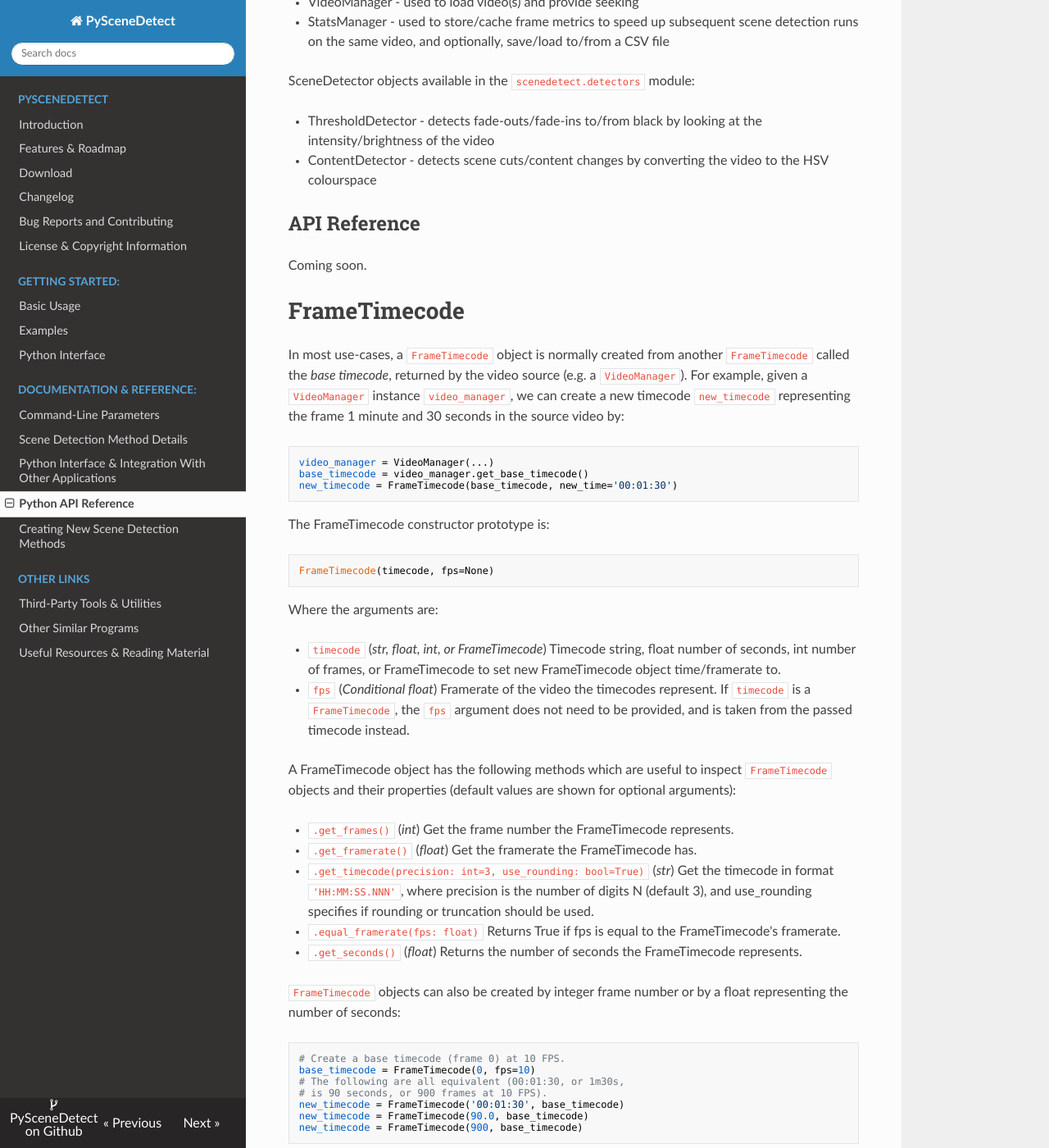
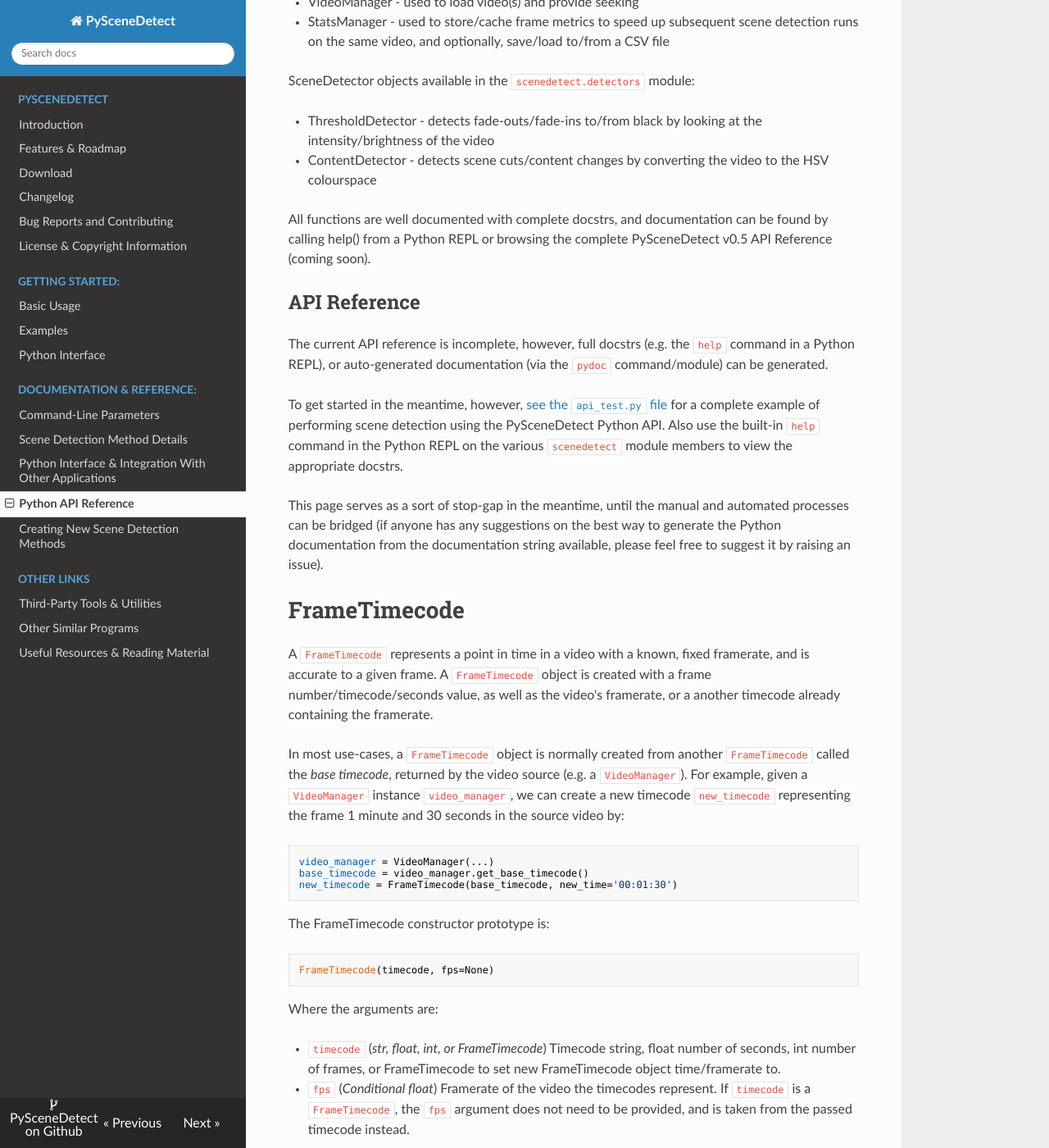
Before and after one commit to vovamushak/PySceneDetect, an MkDocs documentation site: the page built from docs/reference/python-api.md, in a window 1280 px wide and 1400 px high, scrolled down 645 px. Shown: the whole window at 82% size. Built offline with MkDocs 1.6.1, drawn with Linux system fonts in a browser that asks for light colours; nearby versions of some CDN libraries; old or Windows-style settings are respelled for this version of MkDocs; some of the changed text lies outside the part shown.

Commit message:
Update setup.py and update copyright dates.

```diff
--- a/docs/reference/python-api.md
+++ b/docs/reference/python-api.md
@@ -29,16 +29,25 @@ SceneDetector objects available in the `scenedetect.detectors` module:
  - ThresholdDetector - detects fade-outs/fade-ins to/from black by looking at the intensity/brightness of the video
  - ContentDetector - detects scene cuts/content changes by converting the video to the HSV colourspace
 
+ All functions are well documented with complete docstrs, and documentation can be found by calling help() from a Python REPL or browsing the complete PySceneDetect v0.5 API Reference (coming soon).
+
 
 API Reference
 ----------------------------------------------------------
 
 
-Coming soon.
+The current API reference is incomplete, however, full docstrs (e.g. the `help` command in a Python REPL), or auto-generated documentation (via the `pydoc` command/module) can be generated.
+
+To get started in the meantime, however, [see the `api_test.py` file](https://github.com/Breakthrough/PySceneDetect/blob/master/api_test.py) for a complete example of performing scene detection using the PySceneDetect Python API.  Also use the built-in `help` command in the Python REPL on the various `scenedetect` module members to view the appropriate docstrs.
+
+This page serves as a sort of stop-gap in the meantime, until the manual and automated processes can be bridged (if anyone has any suggestions on the best way to generate the Python documentation from the documentation string available, please feel free to suggest it by raising an issue).
+
 
 
 FrameTimecode
 ==========================================================
+
+A `FrameTimecode` represents a point in time in a video with a known, fixed framerate, and is accurate to a given frame.  A `FrameTimecode` object is created with a frame number/timecode/seconds value, as well as the video's framerate, or a another timecode already containing the framerate.
 
 In most use-cases, a `FrameTimecode` object is normally created from another `FrameTimecode` called the *base timecode*, returned by the video source (e.g. a `VideoManager`).  For example, given a `VideoManager` instance `video_manager`, we can create a new timecode `new_timecode` representing the frame 1 minute and 30 seconds in the source video by:
 
@@ -95,3 +104,14 @@ The reason we need a base timecode is because FrameTimecodes have frame-accurate
     timecode_d = FrameTimecode('00:01:30', fps=10)
     # Don't try this in C!
     print(timecode_a == timecode_b == timecode_c == timecode_d)
+
+
+VideoManager
+==========================================================
+
+A `VideoManager` is used to load one or more videos with an interface similar to the OpenCV `VideoCapture` object, but with extended capabilities required for use with the `SceneManager`.  This includes downscaling, seeking, and intuitive interfaces to retrive the video(s) resolution and base timecode (or framerate).
+
+SceneManager
+==========================================================
+
+TODO...
--- a/mkdocs.yml
+++ b/mkdocs.yml
@@ -4,7 +4,7 @@ site_author: "Brandon Castellano"
 
 repo_url: https://github.com/Breakthrough
 repo_name: "PySceneDetect on Github"
-copyright: 'Copyright &copy; 2012-2016 Brandon Castellano.  All rights reserved.<br />Licensed under BSD 2-Clause (see the <a href="https://github.com/Breakthrough/PySceneDetect/blob/master/LICENSE" alt="link to latest LICENSE file on Github">LICENSE file</a> for details).'
+copyright: 'Copyright &copy; 2012-2018 Brandon Castellano.  All rights reserved.<br />Licensed under BSD 2-Clause (see the <a href="https://github.com/Breakthrough/PySceneDetect/blob/master/LICENSE" alt="link to latest LICENSE file on Github">LICENSE file</a> for details).'
 
 #theme: mkdocs
 theme: readthedocs
```
Also changed, not shown: README.md (+1 -1 lines), setup.py (+15 -5 lines).
